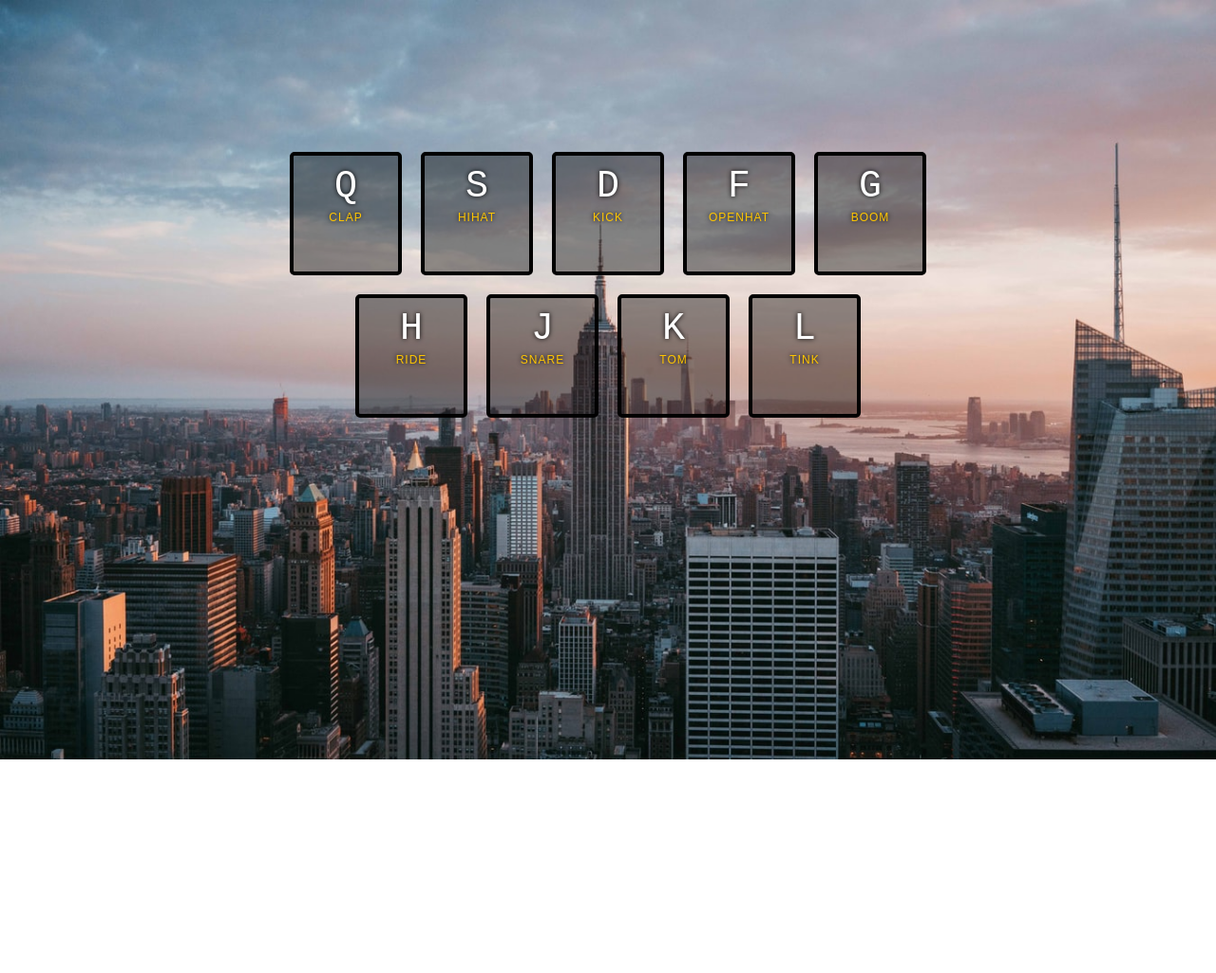
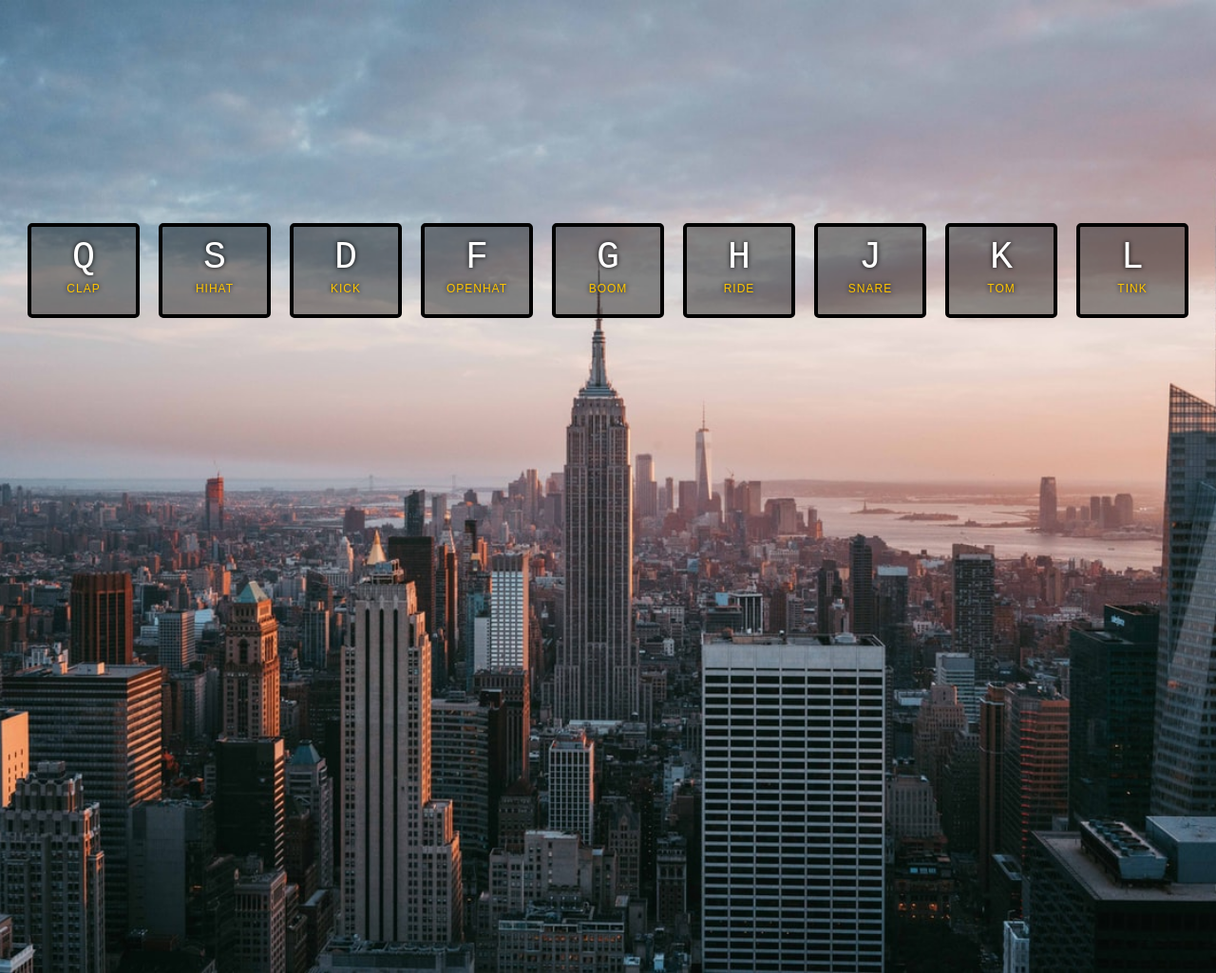
Before and after one commit to jefb31/6-Projets-JavaScript, a plain HTML site: page Projet 1 Batterie/index.html in a window 1280 px wide. Shown: the whole page at 95% size. Before the commit the page ends 800 px from the top, so only its background shows below. Drawn offline with Linux system fonts and the light colour scheme.

Commit message:
Update style.css

```diff
--- a/Projet 1 Batterie/style.css
+++ b/Projet 1 Batterie/style.css
@@ -2,47 +2,52 @@ html {
     background: url(p1.jpg);
     background-size: cover;
     background-repeat: no-repeat;
+    background-position: center;
 }
-  body,html {
+
+body {
+    height: 100vh;
     margin: 0;
     padding: 0;
     font-family: sans-serif;
 }
+
 .keys {
+    display: flex;
     flex-wrap: wrap;
     justify-content: center;
     text-align: center;
     margin: 0 auto;
-    display: flex;
-    height: 300px;
-      width: 800px;
-      margin-top: 150px;
+    height: 120px;
+    margin-top: 225px;
 }
+
 .key {
     border: 4px solid black;
     border-radius: 5px;
     margin: 10px;
     font-size: 15px;
     padding: 10px 5px;
-    transition: all .07s ease;
+    transition: all 0.07s ease;
     width: 100px;
     text-align: center;
     color: white;
     background: rgba(0,0,0,0.4);
     text-shadow: 0 0 5px black;
 }
-  .playing {
-    transform: scale(1.1);
-    border-color: #ffc600;
-    box-shadow: 0 0 10px #ffc600;
-  }
 kbd {
     display: block;
     font-size: 40px;
 }
+
 .sound {
     font-size: 12px;
     text-transform: uppercase;
     letter-spacing: 1px;
     color: #ffc600;
 }
+.playing {
+    transform: scale(1.1);
+    border-color: #ffc600;
+    box-shadow: 0 0 10px #ffc600;
+}
```
Lines whose indentation alone changed are shown as unchanged.
